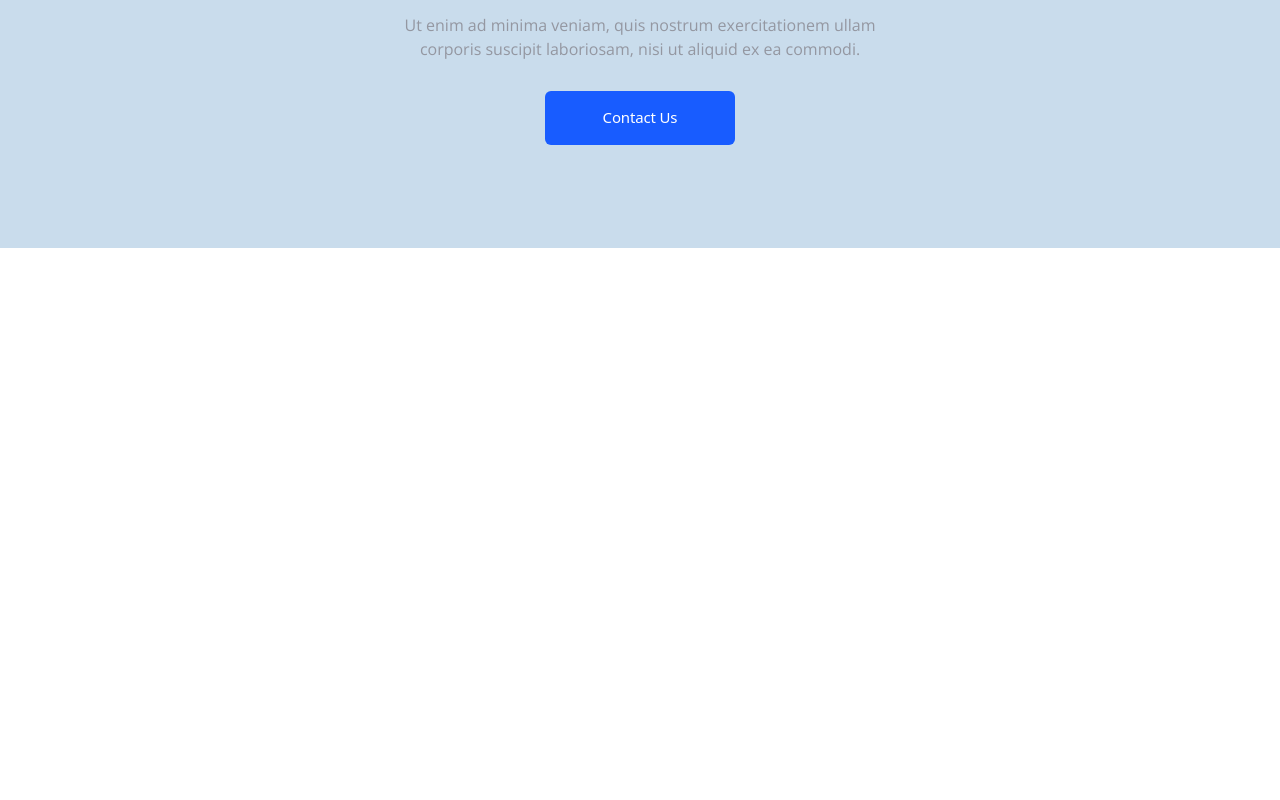
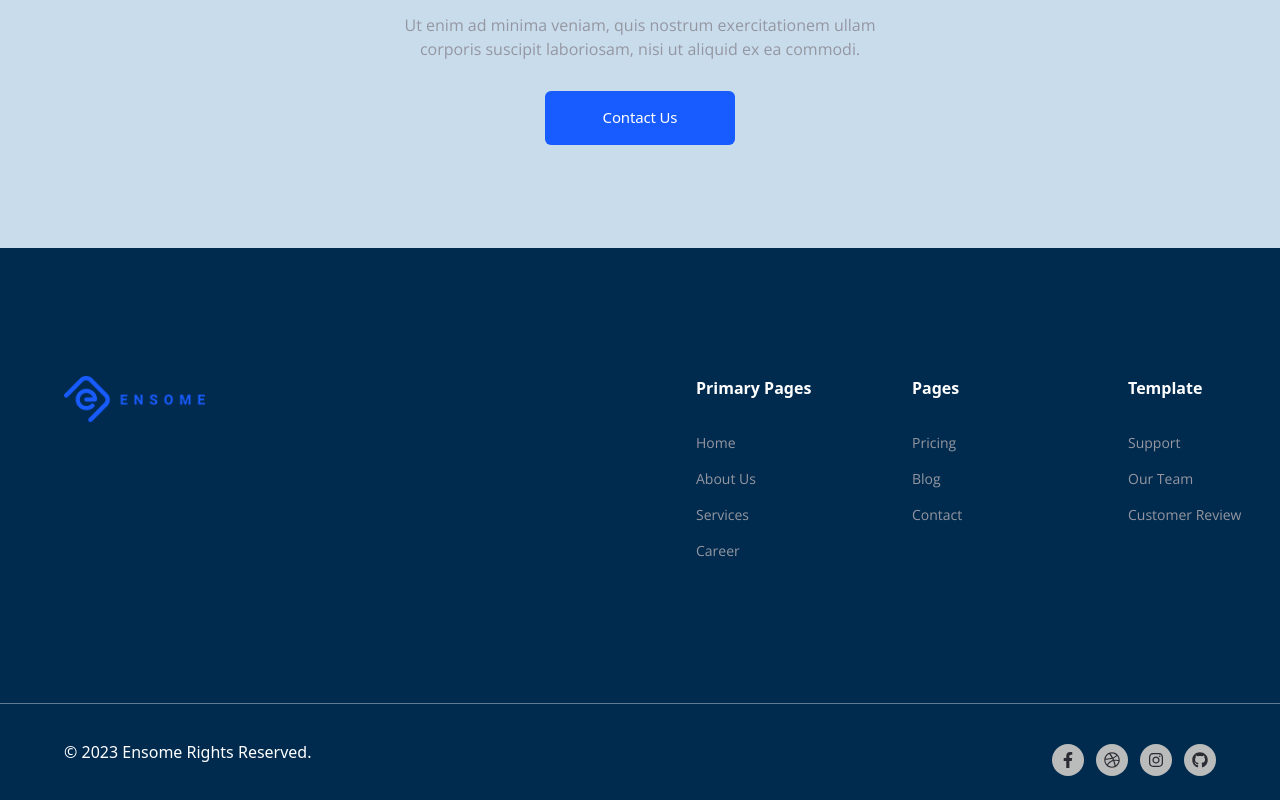
Before and after one commit to monirhabderabby/Ensome, a React (Create React App) app: page /service in a window 1280 px wide. Shown: the part 2349-3149 px from the top of the page. Before the commit the page ends 2597 px from the top, so only its background shows below. Built offline with nearby package versions, Linux system fonts and the light colour scheme; the HTML template or start-up script is replaced by a standard one.

Commit message:
added service page

```diff
--- a/src/Components/Pages/Service/Service.js
+++ b/src/Components/Pages/Service/Service.js
@@ -1,4 +1,5 @@
 import React from "react";
+import { Footer } from "../../Shared/Footer/Footer";
 import { ServiceHeader } from "./ServiceHeader";
 import { ServiceNeedHelp } from "./ServiceNeedHelp";
 import { ServiceOverview } from "./ServiceOverview";
@@ -13,6 +14,7 @@ export const Service = () => {
             <ServiceOverview />
             <ServicesCompanies />
             <ServiceNeedHelp />
+            <Footer bgColor="secondary" />
         </div>
     );
 };
--- a/src/Components/Shared/Footer/Footer.js
+++ b/src/Components/Shared/Footer/Footer.js
@@ -3,16 +3,20 @@ import FooterBottom from "./FooterBottom";
 import FooterLeft from "./FooterLeft";
 import FooterRight from "./FooterRight";
 
-export const Footer = () => {
+export const Footer = ({ bgColor }) => {
     return (
-        <div className="bg-background_gray text-wrapper_gray">
+        <div
+            className={`${bgColor?.includes("secondary") ? "text-white" : "text-black"} ${
+                bgColor?.includes("secondary") ? "bg-Secondary" : "bg-background_gray"
+            }`}
+        >
             <div className="max-w-[1400px] mx-auto">
                 <div className="w-[90%] mx-auto grid lg:grid-cols-2 grid-cols-1 lg:gap-28 md:gap-16 gap-10 lg:py-32 py-14 ">
                     <div>
                         <FooterLeft />
                     </div>
                     <div className="whitespace-nowrap">
-                        <FooterRight />
+                        <FooterRight bgColor={bgColor} />
                     </div>
                 </div>
                 <div className="border-t-[1px] border-[#607D94] backdrop-blur-[0.2px]"></div>
--- a/src/Components/Shared/Footer/FooterRight.js
+++ b/src/Components/Shared/Footer/FooterRight.js
@@ -2,7 +2,7 @@ import React from "react";
 import { Link } from "react-router-dom";
 import pagesLink from "./FooterPageLink";
 
-const FooterRight = () => {
+const FooterRight = ({ bgColor }) => {
     const { primaryPages, pages, templates } = pagesLink;
 
     return (
@@ -12,7 +12,11 @@ const FooterRight = () => {
                 <ul>
                     {primaryPages.map((primaryPage, index) => (
                         <Link key={index + 1} to={primaryPage.path}>
-                            <li className="font-open-sans font-normal text-[14px] leading-[24px] tracking-[-1.5%] text-black mb-[12px] hover:text-primary transition-[0.3s] whitespace-nowrap">
+                            <li
+                                className={`font-open-sans font-normal text-[14px] leading-[24px] tracking-[-1.5%] mb-[12px] ${
+                                    bgColor?.includes("secondary") ? " hover:text-white" : "hover:text-primary"
+                                } transition-[0.3s] whitespace-nowrap ${bgColor?.includes("secondary") ? "text-gray" : "text-black"}`}
+                            >
                                 {primaryPage.name}
                             </li>
                         </Link>
@@ -24,7 +28,11 @@ const FooterRight = () => {
                 <ul>
                     {pages.map((page, index) => (
                         <Link key={index + 1} to={page.path}>
-                            <li className="font-open-sans font-normal text-[14px] leading-[24px] tracking-[-1.5%] text-black mb-[12px] hover:text-primary transition-[0.3s]">
+                            <li
+                                className={`font-open-sans font-normal text-[14px] leading-[24px] tracking-[-1.5%] mb-[12px] ${
+                                    bgColor?.includes("secondary") ? " hover:text-white" : "hover:text-primary"
+                                } transition-[0.3s] whitespace-nowrap ${bgColor?.includes("secondary") ? "text-gray" : "text-black"}`}
+                            >
                                 {page.name}
                             </li>
                         </Link>
@@ -36,7 +44,11 @@ const FooterRight = () => {
                 <ul>
                     {templates.map((template, index) => (
                         <Link key={index + 1} to={template.path}>
-                            <li className="font-open-sans font-normal text-[14px] leading-[24px] tracking-[-1.5%] text-black mb-[12px] hover:text-primary transition-[0.3s]">
+                            <li
+                                className={`font-open-sans font-normal text-[14px] leading-[24px] tracking-[-1.5%] mb-[12px]  ${
+                                    bgColor?.includes("secondary") ? " hover:text-white" : "hover:text-primary"
+                                } transition-[0.3s] whitespace-nowrap ${bgColor?.includes("secondary") ? "text-gray" : "text-black"}`}
+                            >
                                 {template.name}
                             </li>
                         </Link>
```
